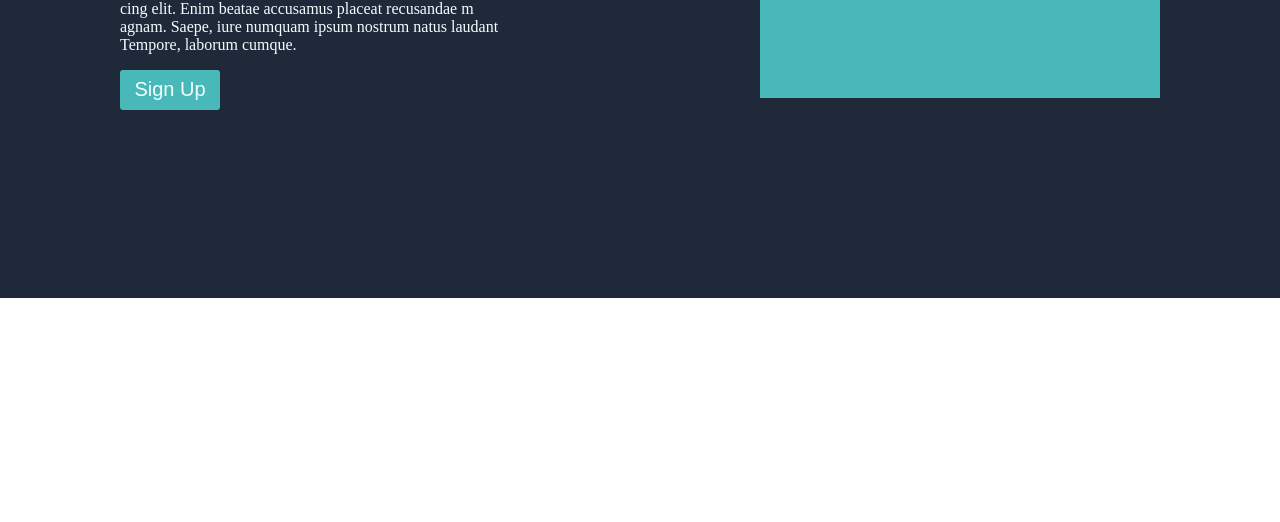
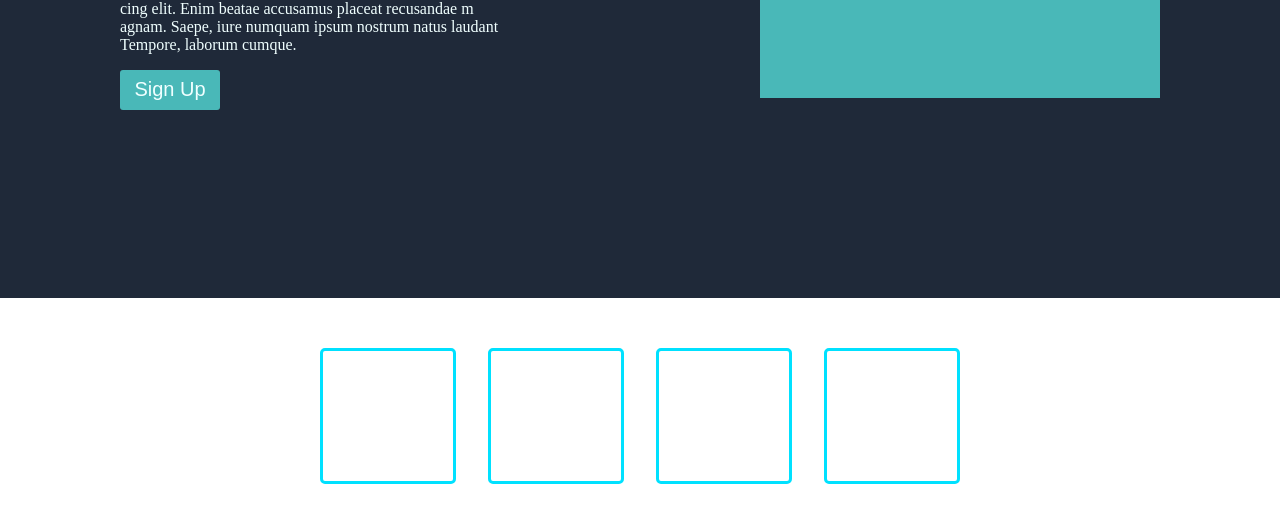
Before and after one commit to fatiha-dev/the-odin-project-repo, a plain HTML site: page index.html in a window 1280 px wide. Shown: the part 262-784 px from the top of the page. Drawn offline with Linux system fonts and the light colour scheme.

Commit message:
add and style the section after the header

```diff
--- a/index.html
+++ b/index.html
@@ -36,5 +36,16 @@
                 </div>
            </div>
         </header>
+        <div class="middle">
+            <div class="box">
+            </div>
+            <div class="box box2">
+            </div>
+            <div class="box box3">
+            </div>
+            <div class="box box4">
+            </div>
+        </div>
+
 </body>
 </html>
--- a/style.css
+++ b/style.css
@@ -67,3 +67,21 @@ button {
     justify-content: center;
     align-items: center;
  }
+ /* styling middle sections */
+ .middle {
+    display: flex;
+    flex-direction: row;
+    justify-content: space-between;
+    margin-left :  25%;
+    margin-right: 25%;
+    margin-top: 50px;
+
+ }
+ .box {
+    /* display: flex;
+    flex-direction: row; */
+    border: 3px solid rgb(0, 225, 255);
+    border-radius: 5px;
+    height: 130px;
+    width: 130px;
+ }
```
